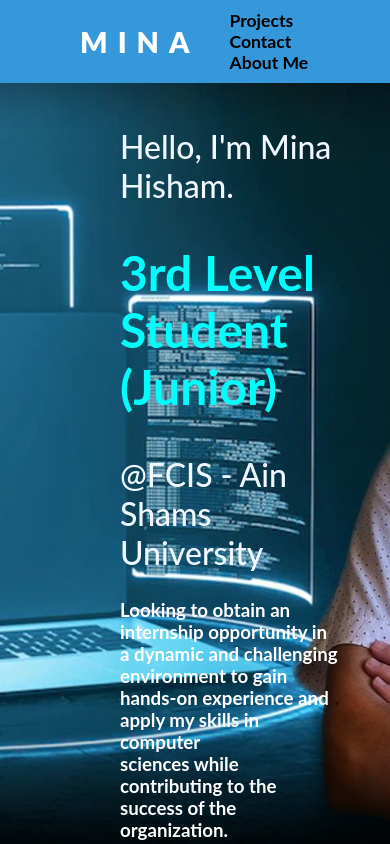
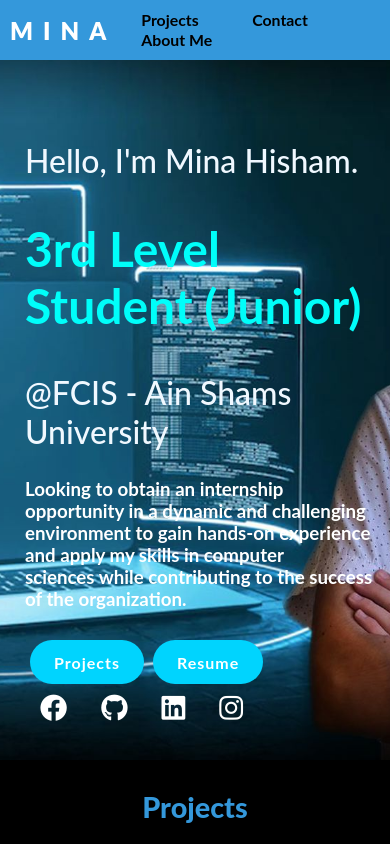
Before and after one commit to Heesh02/minahisham, a plain HTML site: page index.html in a window 390 px wide. Shown: the top 844 px of the page. Drawn offline with Linux system fonts and the light colour scheme.

Commit message:
Made it responsive on small screens.

```diff
--- a/style.css
+++ b/style.css
@@ -32,19 +32,24 @@ header {
     transition: 0.1s ease;
 }
 
-.nav a{
+.nav a {
     color: black;
     text-decoration: none;
     font-size: 1.1em;
     font-weight: bold;
-    padding-right: 30px;
-    padding-left: 30px;
+    padding-right: 5px;
+    padding-left: 5px;
     margin: 0;
     font-family: 'Lato';
-    margin-right: 50px;
+    margin-left: 20px;
+    margin-right: 20px;
 }
 
-.nav :hover{
+.nav {
+    margin-right: 100px;
+}
+
+.nav :hover {
     color: rgb(255, 255, 255);
 }
 
@@ -66,7 +71,8 @@ h1 {
     font-family: 'Lato';
 }
 
-h2, h3 {
+h2,
+h3 {
     font-family: 'Lato';
 }
 
@@ -159,7 +165,7 @@ section {
     transform: scale(1.1);
 }
 
-.social a{
+.social a {
     padding-right: 15px;
     padding-left: 15px;
     color: white;
@@ -222,3 +228,62 @@ section {
     font-size: 6em;
     text-align: center;
 }
+
+@media (max-width: 768px) {
+
+    /* Adjustments for small screens */
+    .Logo {
+        margin-left: 20px;
+    }
+
+    .nav {
+        margin-right: 20px;
+    }
+
+    .info {
+        margin-left: 20px;
+    }
+
+    .btn,
+    .resume {
+        margin-left: 10px;
+        margin-bottom: 20px;
+    }
+}
+
+@media (max-width: 576px) {
+
+    /* Adjustments for extra small screens */
+    .Logo {
+        margin-left: 10px;
+        font-size: 1.5em;
+    }
+
+    .nav {
+        margin-right: 10px;
+        font-size: 0.9em;
+    }
+
+    .info {
+        margin-left: 10px;
+        padding: 15px;
+    }
+
+    .btn,
+    .resume {
+        font-size: 1em;
+        padding: 0.8em 1.5em;
+        margin-left: 5px;
+        margin-bottom: 10px;
+    }
+
+    .title {
+        font-size: 1.8em;
+    }
+
+    .card {
+        width: 100%;
+        max-width: 300px;
+        margin: 10px;
+    }
+}
```
